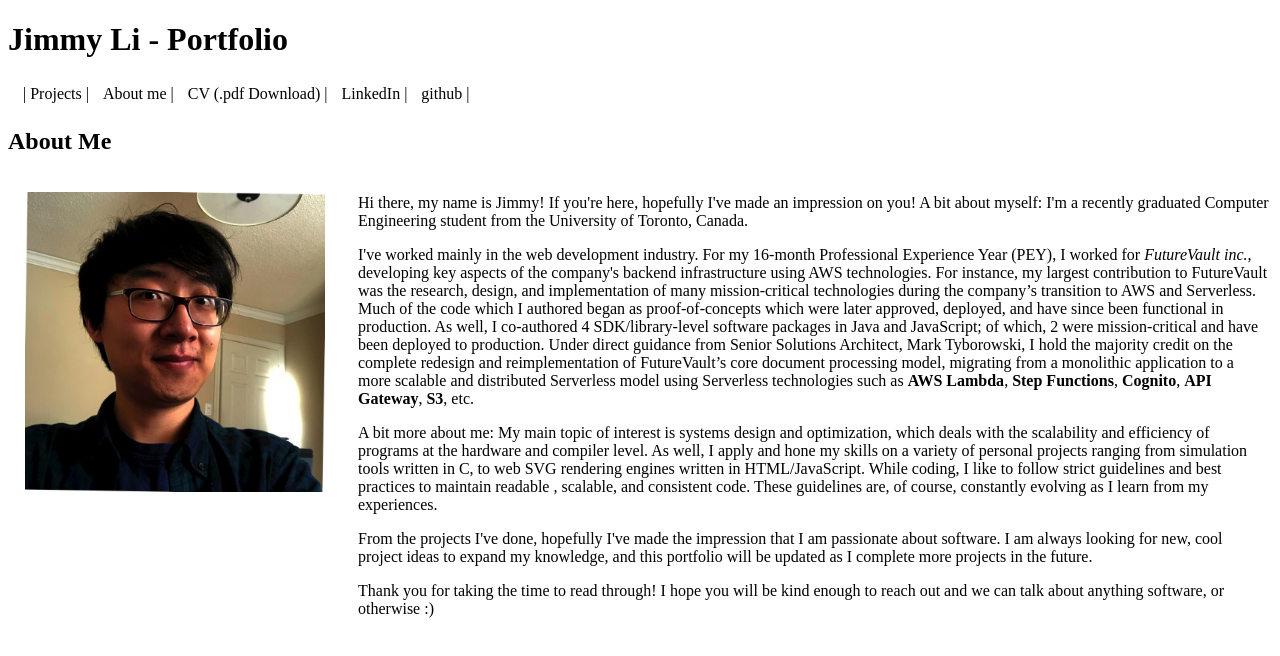
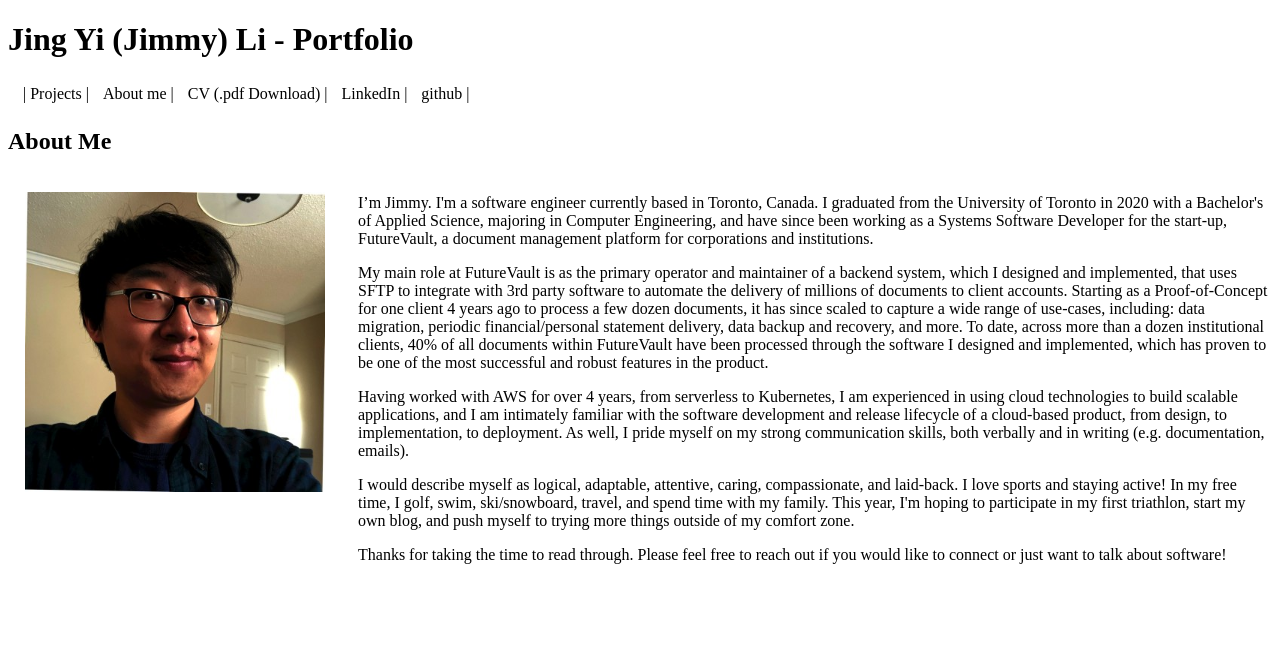
Before and after one commit to jimmy1231/portfolio, a plain HTML site: page index.html in a window 1280 px wide. Both pictures are taken after a click on the element "About me |". Drawn offline with Linux system fonts and the light colour scheme.

Commit message:
update resume and about-me

```diff
--- a/index.html
+++ b/index.html
@@ -2,7 +2,7 @@
 <html lang="en">
 <head>
     <meta charset="UTF-8">
-    <title>Jimmy Li - Portfolio</title>
+    <title>Jimmy Li</title>
     <style>
         .header-class {
         }
@@ -107,13 +107,13 @@
 </head>
 <body>
 <div class="header-class">
-    <h1>Jimmy Li - Portfolio</h1>
+    <h1>Jing Yi (Jimmy) Li - Portfolio</h1>
     <div class="toolbar-class">
         <div class="toolbar-btn" onclick="toolbarClick('PROJECTS')">| Projects |</div>
         <div class="toolbar-btn" onclick="toolbarClick('ABOUT_ME')">About me |</div>
-        <a class="toolbar-btn cv-pdf" href="cdn/jimmy-li-resume.pdf">CV (.pdf Download) |</a>
-        <a class="toolbar-btn cv-pdf" href="https://www.linkedin.com/in/jimmy-li-907969112/">LinkedIn |</a>
-        <a class="toolbar-btn cv-pdf" href="https://github.com/jimmy1231"> github |</a>
+        <a class="toolbar-btn cv-pdf" target="_blank" href="cdn/jimmy-li-resume.pdf">CV (.pdf Download) |</a>
+        <a class="toolbar-btn cv-pdf" target="_blank" href="https://www.linkedin.com/in/jimmy-li-907969112/">LinkedIn |</a>
+        <a class="toolbar-btn cv-pdf" target="_blank" href="https://github.com/jimmy1231"> github |</a>
     </div>
 </div>
 <div class="body-class">
@@ -408,41 +408,17 @@
                 </td>
                 <td style="vertical-align: top">
                     <p>
-                        Hi there, my name is Jimmy! If you're here, hopefully I've made an impression on you! A bit
-                        about myself: I'm a recently graduated Computer Engineering student from the University of
-                        Toronto, Canada.
+                        I’m Jimmy. I'm a software engineer currently based in Toronto, Canada. I graduated from the University of Toronto in 2020 with a Bachelor's of Applied Science, majoring in Computer Engineering, and have since been working as a Systems Software Developer for the start-up, FutureVault, a document management platform for corporations and institutions.                    </p>
+                    <p>
+                        My main role at FutureVault is as the primary operator and maintainer of a backend system, which I designed and implemented, that uses SFTP to integrate with 3rd party software to automate the delivery of millions of documents to client accounts. Starting as a Proof-of-Concept for one client 4 years ago to process a few dozen documents, it has since scaled to capture a wide range of use-cases, including: data migration, periodic financial/personal statement delivery, data backup and recovery, and more. To date, across more than a dozen institutional clients, 40% of all documents within FutureVault have been processed through the software I designed and implemented, which has proven to be one of the most successful and robust features in the product.
                     </p>
                     <p>
-                        I've worked mainly in the web development industry. For my 16-month Professional Experience
-                        Year (PEY), I worked for <i>FutureVault inc.</i>, developing key aspects of the company's
-                        backend infrastructure using AWS technologies. For instance, my largest contribution to FutureVault
-                        was the research, design, and implementation of many mission-critical technologies during the
-                        company’s transition to AWS and Serverless.
-                        Much of the code which I authored began as proof-of-concepts which were later approved, deployed, and
-                        have since been functional in production. As well, I co-authored 4 SDK/library-level software packages in
-                        Java and JavaScript; of which, 2 were mission-critical and have been deployed to production. Under
-                        direct guidance from Senior Solutions Architect, Mark Tyborowski, I hold the majority credit on the
-                        complete redesign and reimplementation of FutureVault’s core document processing model, migrating
-                        from a monolithic application to a more scalable and distributed Serverless model using Serverless
-                        technologies such as <b>AWS Lambda</b>, <b>Step Functions</b>, <b>Cognito</b>, <b>API Gateway</b>,
-                        <b>S3</b>, etc.
+                        Having worked with AWS for over 4 years, from serverless to Kubernetes, I am experienced in using cloud technologies to build scalable applications, and I am intimately familiar with the software development and release lifecycle of a cloud-based product, from design, to implementation, to deployment. As well, I pride myself on my strong communication skills, both verbally and in writing (e.g. documentation, emails).
                     </p>
                     <p>
-                        A bit more about me: My main topic of interest is systems design and optimization, which deals with the scalability
-                        and efficiency of programs at the hardware and compiler level. As well, I apply and hone my skills on a
-                        variety of personal projects ranging from simulation tools written in C, to web SVG rendering engines
-                        written in HTML/JavaScript. While coding, I like to follow strict guidelines and best practices to maintain
-                        readable , scalable, and consistent code. These guidelines are, of course, constantly evolving as I learn
-                        from my experiences.
-                    </p>
+                        I would describe myself as logical, adaptable, attentive, caring, compassionate, and laid-back. I love sports and staying active! In my free time, I golf, swim, ski/snowboard, travel, and spend time with my family. This year, I'm hoping to participate in my first triathlon, start my own blog, and push myself to trying more things outside of my comfort zone.
                     <p>
-                        From the projects I've done, hopefully I've made the impression that I am passionate about software.
-                        I am always looking for new, cool project ideas to expand my knowledge, and this portfolio will
-                        be updated as I complete more projects in the future.
-                    </p>
-                    <p>
-                        Thank you for taking the time to read through! I hope you will be kind enough to reach out
-                        and we can talk about anything software, or otherwise :)
+                        Thanks for taking the time to read through. Please feel free to reach out if you would like to connect or just want to talk about software!
                     </p>
                 </td>
             </tr>
```
Also changed, not shown: images/pam.png (added), 1 other file.
